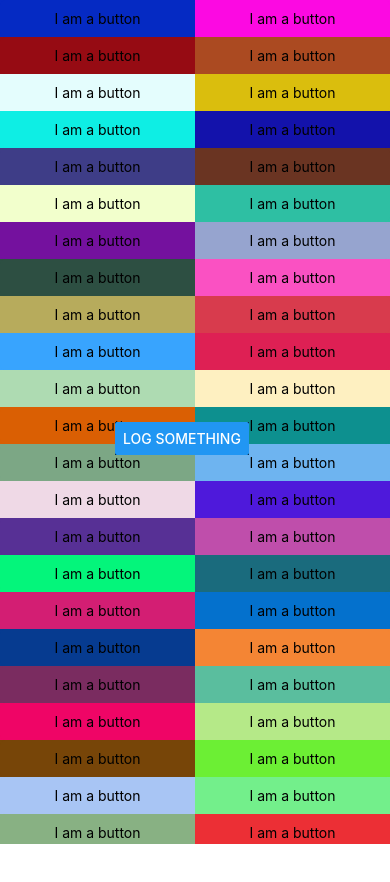
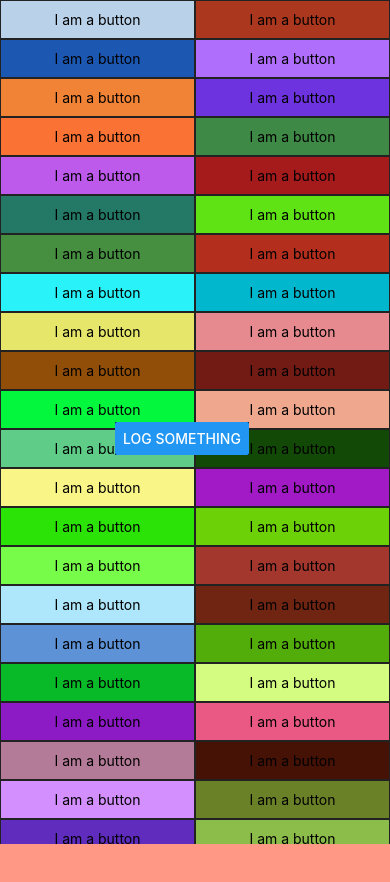
Before and after one commit to JeppeGivskud/Projekt-8---PDP2020, a React Native app in the folder App interface/HabitPageExample/: screen / in a window 390 px wide. Before the commit the page ends 844 px from the top, so only its background shows below. Built offline with nearby package versions, Linux system fonts and the light colour scheme.

Commit message:
It works

```diff
--- a/App interface/HabitPageExample/App.js
+++ b/App interface/HabitPageExample/App.js
@@ -19,32 +19,18 @@ export default function App() {
 
   return (
     <View style={{ flex: 1, backgroundColor: "khaki" }}>
-      {/*This safeAreaView is hidden*/}
+      {/*Actual app: */}
       <SafeAreaView style={{ flex: 1 }}>
-        <View style={{ flex: 1 }} onLayout={handleSafeAreaLayout}></View>
+        <View style={{ flex: 1 }} onLayout={handleSafeAreaLayout}>
+          <HabitPage />
+          <BottomBar
+            safeAreaDimensions={safeAreaDimensions}
+            color={"tomato"}
+            opacity={0.66} //{0.96}
+          />
+        </View>
       </SafeAreaView>
-      {/*This safeAreaView is hidden*/}
-
       {/*Actual app: */}
-      <View
-        style={{
-          position: "absolute",
-          top: safeAreaDimensions.y,
-          height: Dimensions.get("window").height,
-          width: safeAreaDimensions.width,
-        }}
-      >
-        <HabitPage />
-      </View>
-      {/*Actual app: */}
-
-      {/*Bottom bar: */}
-      <BottomBar
-        safeAreaDimensions={safeAreaDimensions}
-        color={"khaki"}
-        opacity={0.96}
-      />
-      {/*Bottom bar: */}
 
       {/*This button can log whatever */}
       <LogButton
--- a/App interface/HabitPageExample/components/BottomBar.js
+++ b/App interface/HabitPageExample/components/BottomBar.js
@@ -1,20 +1,17 @@
 import { View, Dimensions } from "react-native";
 
 export default function BottomBar({ safeAreaDimensions, color, opacity }) {
+  let Height;
   return (
     <View
       style={{
         position: "absolute",
-        width: safeAreaDimensions.width,
 
-        //This was not planned but this configuration should hide the bar if the OS doesnt have it.
-        //It'l still render though ¯\_(ツ)_/¯
-        //TODO:
-        height: Dimensions.get("window").height - safeAreaDimensions.height,
-        top: Dimensions.get("window").height - safeAreaDimensions.y,
+        width: "100%",
+        top: "100%",
+        height: 40,
 
         backgroundColor: color,
-
         opacity: opacity,
       }}
     ></View>
--- a/App interface/HabitPageExample/components/HabitPage.js
+++ b/App interface/HabitPageExample/components/HabitPage.js
@@ -17,38 +17,31 @@ function HabitPage() {
   return (
     <View style={{ flex: 1 }}>
       <StatusBar />
-      <ScrollView style={{ flex: 1 }}>
-        <View style={styles.container}>
-          <View style={styles.column}>
-            <TestButtons></TestButtons>
-            <TestButtons></TestButtons>
-            <TestButtons></TestButtons>
-          </View>
-          <View style={styles.column}>
-            <TestButtons></TestButtons>
-            <TestButtons></TestButtons>
-            <TestButtons></TestButtons>
-          </View>
+      <ScrollView style={{ flex: 1 }} contentContainerStyle={styles.scrollview}>
+        <View>
+          <TestButtons style={styles.container}></TestButtons>
         </View>
-        {/* As the scrollview extends under the page the bottom items are
-         hidden. This view bumps those items up */}
-        <View style={{ flex: 1, height: 85 }} />
+        <View>
+          <TestButtons style={styles.container}></TestButtons>
+        </View>
+        <View>
+          <TestButtons style={styles.container}></TestButtons>
+        </View>
       </ScrollView>
     </View>
   );
 }
+
 const styles = StyleSheet.create({
   container: {
     flex: 1,
     flexDirection: "row",
-    alignItems: "flex-start",
-    justifyContent: "center",
+    justifyContent: "flex-start",
+    flexWrap: "wrap",
   },
-  column: {
-    flex: 1,
-    flexDirection: "column",
-    alignItems: "center",
-    justifyContent: "center",
+  scrollview: {
+    justifyContent: "flex-start",
+    gap: 20,
   },
 });
 export default HabitPage;
--- a/App interface/HabitPageExample/components/TestComponents/Buttonmaker.js
+++ b/App interface/HabitPageExample/components/TestComponents/Buttonmaker.js
@@ -1,4 +1,4 @@
-import { View, Button, Text, TouchableOpacity } from "react-native";
+import { View, Button, Text, TouchableOpacity, Dimensions } from "react-native";
 import { useState } from "react";
 
 export default function Pushable() {
@@ -24,20 +24,18 @@ export default function Pushable() {
     <View
       onLayout={() => generateColor()}
       style={{
-        backgroundColor: color,
         flex: 1,
-        width: "100%",
-        height: "100%",
+        maxWidth: Dimensions.get("window").width / 2,
+        minWidth: 150,
+        padding: 1,
       }}
     >
       <TouchableOpacity
         style={{
-          flex: 1,
           backgroundColor: color,
           padding: 10,
-          borderRadius: 5,
+          justifyContent: "center",
           alignItems: "center",
-          justifyContent: "center",
         }}
         onPress={() => (generateColor(), console.log(color))}
       >
--- a/App interface/HabitPageExample/components/TestComponents/TestButtons.js
+++ b/App interface/HabitPageExample/components/TestComponents/TestButtons.js
@@ -1,9 +1,54 @@
-import { View, Button, Text } from "react-native";
-import { useState } from "react";
+import { View, Button, Text, StyleSheet } from "react-native";
 import Buttonmaker from "./Buttonmaker";
-export default function TestButtons() {
+export default function TestButtons({ style }) {
   return (
-    <View style={{ flex: 1, width: "100%", height: "100%" }}>
+    <View style={[style, { backgroundColor: "#222" }]}>
+      <Buttonmaker></Buttonmaker>
+      <Buttonmaker></Buttonmaker>
+      <Buttonmaker></Buttonmaker>
+      <Buttonmaker></Buttonmaker>
+      <Buttonmaker></Buttonmaker>
+      <Buttonmaker></Buttonmaker>
+      <Buttonmaker></Buttonmaker>
+      <Buttonmaker></Buttonmaker>
+      <Buttonmaker></Buttonmaker>
+      <Buttonmaker></Buttonmaker>
+      <Buttonmaker></Buttonmaker>
+      <Buttonmaker></Buttonmaker>
+      <Buttonmaker></Buttonmaker>
+      <Buttonmaker></Buttonmaker>
+      <Buttonmaker></Buttonmaker>
+      <Buttonmaker></Buttonmaker>
+      <Buttonmaker></Buttonmaker>
+      <Buttonmaker></Buttonmaker>
+      <Buttonmaker></Buttonmaker>
+      <Buttonmaker></Buttonmaker>
+      <Buttonmaker></Buttonmaker>
+      <Buttonmaker></Buttonmaker>
+      <Buttonmaker></Buttonmaker>
+      <Buttonmaker></Buttonmaker>
+      <Buttonmaker></Buttonmaker>
+      <Buttonmaker></Buttonmaker>
+      <Buttonmaker></Buttonmaker>
+      <Buttonmaker></Buttonmaker>
+      <Buttonmaker></Buttonmaker>
+      <Buttonmaker></Buttonmaker>
+      <Buttonmaker></Buttonmaker>
+      <Buttonmaker></Buttonmaker>
+      <Buttonmaker></Buttonmaker>
+      <Buttonmaker></Buttonmaker>
+      <Buttonmaker></Buttonmaker>
+      <Buttonmaker></Buttonmaker>
+      <Buttonmaker></Buttonmaker>
+      <Buttonmaker></Buttonmaker>
+      <Buttonmaker></Buttonmaker>
+      <Buttonmaker></Buttonmaker>
+      <Buttonmaker></Buttonmaker>
+      <Buttonmaker></Buttonmaker>
+      <Buttonmaker></Buttonmaker>
+      <Buttonmaker></Buttonmaker>
+      <Buttonmaker></Buttonmaker>
+      <Buttonmaker></Buttonmaker>
       <Buttonmaker></Buttonmaker>
       <Buttonmaker></Buttonmaker>
       <Buttonmaker></Buttonmaker>
```
